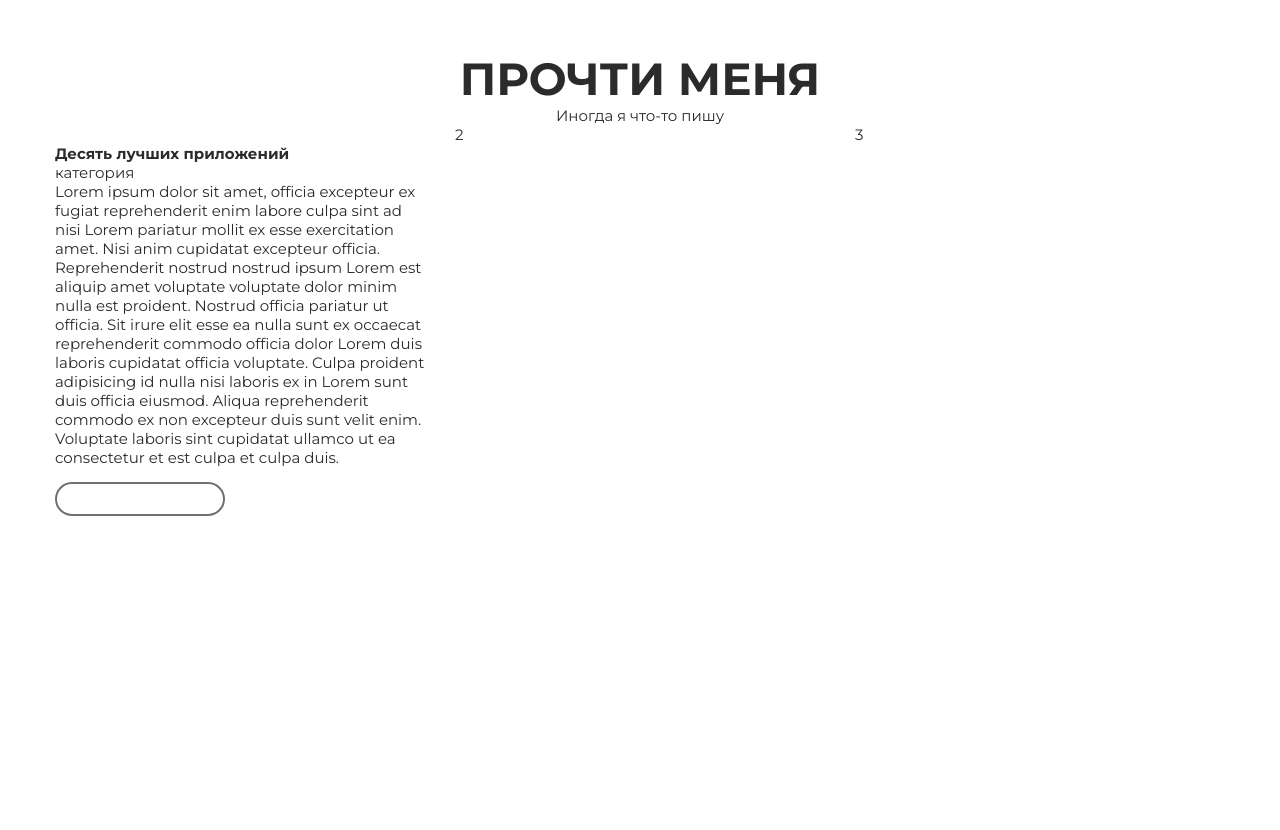
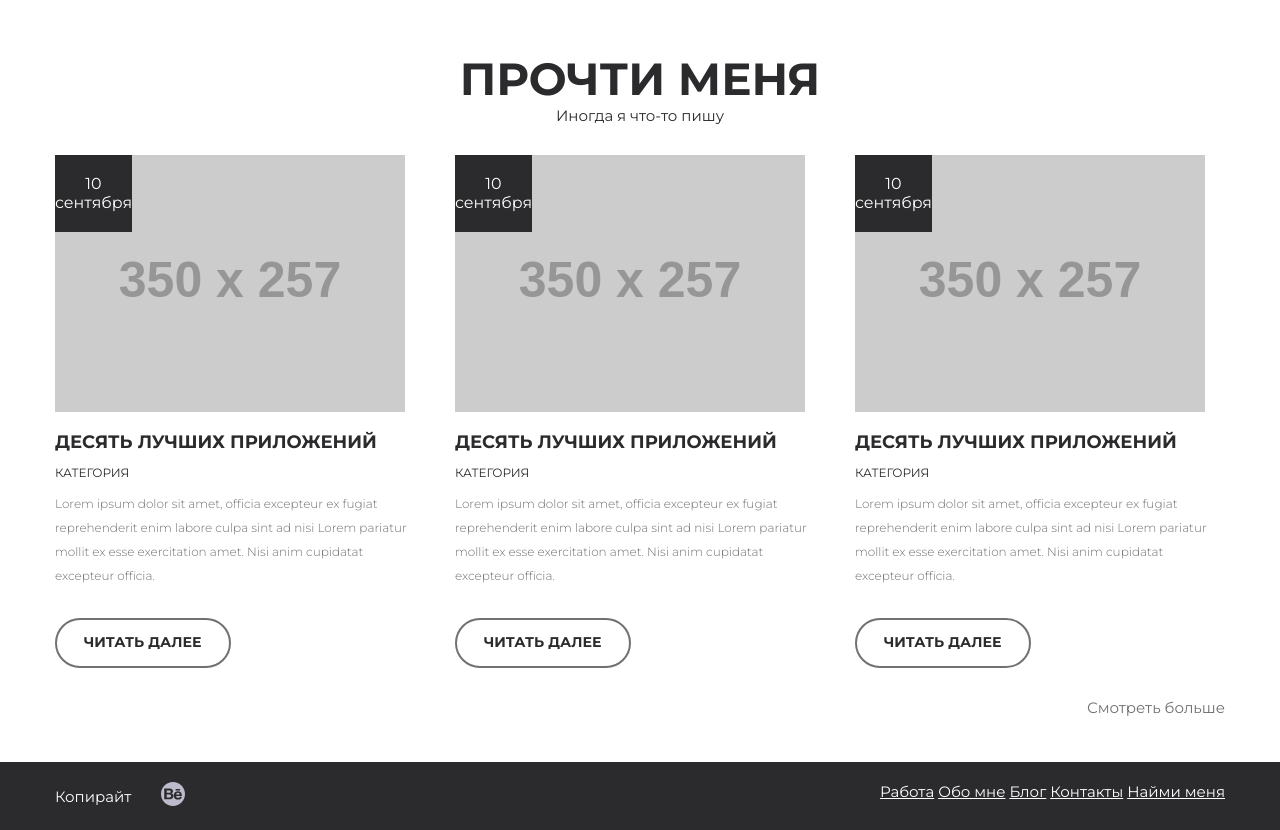
Before and after one commit to Fteush/less, a plain HTML site: page index.html in a window 1280 px wide. Shown: the part 2820-3650 px from the top of the page. Before the commit the page ends 3381 px from the top, so only its background shows below. Drawn offline with Linux system fonts and the light colour scheme; placeholder pictures from the web are drawn by us.

Commit message:
23_09_2021

```diff
--- a/css/blocks/articles.less
+++ b/css/blocks/articles.less
@@ -8,4 +8,72 @@
 .articles__col {
     width: 33.33333%;
     padding: 0 1rem;
+
 }
+
+
+.articles__item {
+    margin-bottom: 2rem;
+}
+.articles__header {
+    position: relative;
+    margin-bottom: 1.3rem;
+}
+
+.articles__date {
+
+    display: flex;
+    align-items: center;
+    justify-content: center;
+    width: 77px;
+    height: 77px;
+    text-align: center;
+
+    background-color: @black;
+    color: @white;
+    font-size: 1.06rem;
+
+    position: absolute;
+    top: 0;
+    left: 0;
+    z-index: 1;
+}
+
+.articles__photo {
+    display: block;
+    max-width: 100%;
+    height: auto;
+}
+
+.articles__title {
+    font-size: 1.2rem;
+    text-transform: uppercase;
+    color: @black;
+    font-weight: 700;
+    margin-bottom: .8rem;
+
+    a {
+        color: inherit;
+        text-decoration: inherit;
+    }
+}
+
+.articles__cat {
+    font-size: .8rem;
+    color: @black;
+    text-transform: uppercase;
+    margin-bottom: .8rem;
+}
+
+.articles__text {
+    font-size: .8rem;
+    font-weight: 300;
+    color: @gray;
+    line-height: 2;
+
+
+}
+
+.articles__content {
+    margin-bottom: 2rem;
+}
--- a/css/blocks/btn.less
+++ b/css/blocks/btn.less
@@ -30,6 +30,7 @@
         background-color: @black;
         color: @white;
         box-shadow: 2px 2px 10px fade(#000, 24%);
+        border-color: @black;
     }
     + .btn {
         margin-left: 1rem;
--- /dev/null
+++ b/css/blocks/footer.less
@@ -0,0 +1,27 @@
+// main: ../style.less
+.footer {
+    background-color: @black;
+    padding: 1.35rem 0;
+}
+
+.footer__inner {
+    display: flex;
+    justify-content: space-between;
+}
+
+.footer__nav-link {
+    color: @white;
+}
+
+.footer__copyright {
+    color: @white;
+}
+
+.footer__credits {
+    display: flex;
+    align-items: center;
+}
+
+.social__icon {
+    margin: 0 2rem;
+}
--- a/css/blocks/news.less
+++ b/css/blocks/news.less
@@ -6,9 +6,20 @@
 
 .news__header {
     text-align: center;
+    margin-bottom: 2rem;
 }
 .news__title {
     font-size: 3rem;
     text-transform: uppercase;
     color: @black;
 }
+
+.news__footer {
+
+    text-align: right;
+
+    a {
+        text-decoration: inherit;
+        color: @gray;
+    }
+}
--- a/css/style.less
+++ b/css/style.less
@@ -43,3 +43,4 @@ p {
 @import "blocks/reviews.less";
 @import "blocks/news.less";
 @import "blocks/articles.less";
+@import "blocks/footer.less";
--- a/index.html
+++ b/index.html
@@ -236,28 +236,103 @@
                     <div class="articles__item">
 
                         <div class="articles__header">
-                            <time class="articles__date"></time>
-                            <img class="articles__photo" src="" alt="">
+                            <time class="articles__date">10<br>сентября</time>
+                            <a href="#">
+                                <img class="articles__photo" src="https://via.placeholder.com/350x257" alt="">
+                            </a>
                         </div>
 
                         <div class="articles__content">
-                            <h4 class="articles__title">Десять лучших приложений</h4>
+                            <h4 class="articles__title"><a href="#">Десять лучших приложений</a></h4>
                             <div class="articles__cat">категория</div>
                             <div class="articles__text">
-                                <p>Lorem ipsum dolor sit amet, officia excepteur ex fugiat reprehenderit enim labore culpa sint ad nisi Lorem pariatur mollit ex esse exercitation amet. Nisi anim cupidatat excepteur officia. Reprehenderit nostrud nostrud ipsum Lorem est aliquip amet voluptate voluptate dolor minim nulla est proident. Nostrud officia pariatur ut officia. Sit irure elit esse ea nulla sunt ex occaecat reprehenderit commodo officia dolor Lorem duis laboris cupidatat officia voluptate. Culpa proident adipisicing id nulla nisi laboris ex in Lorem sunt duis officia eiusmod. Aliqua reprehenderit commodo ex non excepteur duis sunt velit enim. Voluptate laboris sint cupidatat ullamco ut ea consectetur et est culpa et culpa duis.</p>
+                                <p>Lorem ipsum dolor sit amet, officia excepteur ex fugiat reprehenderit enim labore culpa sint ad nisi Lorem pariatur mollit ex esse exercitation amet. Nisi anim cupidatat excepteur officia.</p>
                             </div>
                         </div>
 
-                        <a class="btn  btn--sm" href="#"></a>
+                        <a class="btn  btn--sm" href="#">Читать далее</a>
+
+                    </div>
+
+
+                </div>
+                <div class="articles__col">
+                    <div class="articles__item">
+
+                        <div class="articles__header">
+                            <time class="articles__date">10<br>сентября</time>
+                            <a href="#">
+                                <img class="articles__photo" src="https://via.placeholder.com/350x257" alt="">
+                            </a>
+                        </div>
+
+                        <div class="articles__content">
+                            <h4 class="articles__title"><a href="#">Десять лучших приложений</a></h4>
+                            <div class="articles__cat">категория</div>
+                            <div class="articles__text">
+                                <p>Lorem ipsum dolor sit amet, officia excepteur ex fugiat reprehenderit enim labore culpa sint ad nisi Lorem pariatur mollit ex esse exercitation amet. Nisi anim cupidatat excepteur officia.</p>
+                            </div>
+                        </div>
+
+                        <a class="btn  btn--sm" href="#">Читать далее</a>
 
                     </div>
                 </div>
-                <div class="articles__col">2</div>
-                <div class="articles__col">3</div>
+                <div class="articles__col">
+                    <div class="articles__item">
+
+                        <div class="articles__header">
+                            <time class="articles__date">10<br>сентября</time>
+                            <a href="#">
+                                <img class="articles__photo" src="https://via.placeholder.com/350x257" alt="">
+                            </a>
+                        </div>
+
+                        <div class="articles__content">
+                            <h4 class="articles__title"><a href="#">Десять лучших приложений</a></h4>
+                            <div class="articles__cat">категория</div>
+                            <div class="articles__text">
+                                <p>Lorem ipsum dolor sit amet, officia excepteur ex fugiat reprehenderit enim labore culpa sint ad nisi Lorem pariatur mollit ex esse exercitation amet. Nisi anim cupidatat excepteur officia.</p>
+                            </div>
+                        </div>
+
+                        <a class="btn  btn--sm" href="#">Читать далее</a>
+
+                    </div>
+                </div>
+
+            </div><!--articles-->
+            <div class="news__footer">
+                <a href="#">Смотреть больше</a>
             </div>
 
+        </div><!--container-->
+    </section>
+
+    <!--Footer-->
+    <footer class="footer">
+        <div class="container">
+            <div class="footer__inner">
+
+                <div class="footer__credits">
+                    <div class="footer__copyright">Копирайт</div>
+                    <div class="footer_social">
+                        <a href="#" target="_blank">
+                            <img class="social__icon" src="../less/img/behance.svg" width="24" alt=""
+                        </a>
+                    </div>
+
+                </div>
+                <nav class="footer__nav">
+                    <a class="footer__nav-link" href="#">Работа</a>
+                    <a class="footer__nav-link" href="#">Обо мне</a>
+                    <a class="footer__nav-link" href="#">Блог</a>
+                    <a class="footer__nav-link" href="#">Контакты</a>
+                    <a class="footer__nav-link" href="#">Найми меня</a>
+                </nav>
+            </div>
         </div>
-    </section>
+    </div>
 
 </body>
 </html>
```
Also changed, not shown: css/style.css, img/behance.svg (added).
